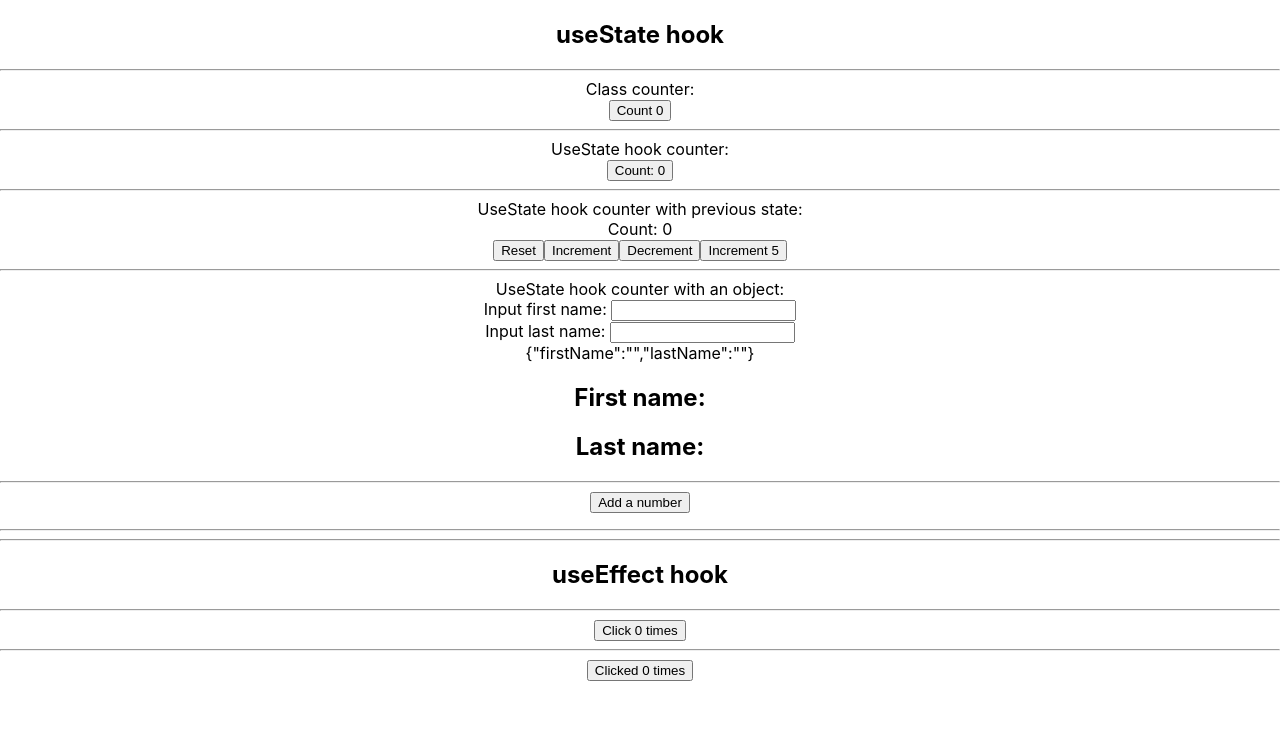
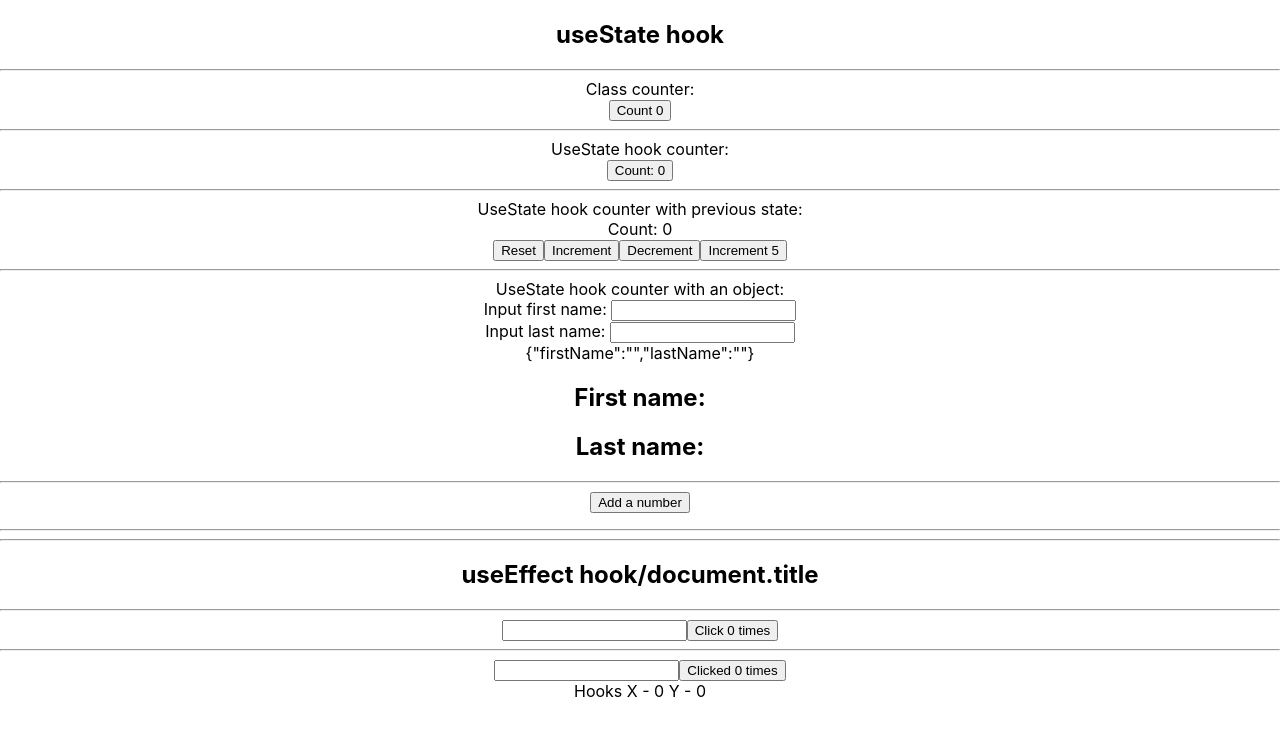
Before and after one commit to apm30/hooks, a React (Create React App) app: page / in a window 1280 px wide. Shown: the top 736 px of the page. Built offline with nearby package versions, Linux system fonts and the light colour scheme.

Commit message:
HookMouse added

```diff
--- a/src/App.js
+++ b/src/App.js
@@ -7,6 +7,7 @@
 import HookCounterFour from './components/HookCounterFour';
 import ClassCounterOne from './components/ClassCounterOne';
 import EffectHookCounterOne from './EffectHookCounterOne';
+import HookMouse from './components/HookMouse';
 
 function App() {
 	return (
@@ -31,11 +32,12 @@
 			<HookCounterFour />
 			<hr />
 			<hr />
-			<h2>useEffect hook</h2>
+			<h2>useEffect hook/document.title</h2>
 			<hr />
 			<ClassCounterOne />
 			<hr />
 			<EffectHookCounterOne />
+			<HookMouse />
 		</div>
 	);
 }
--- a/src/EffectHookCounterOne.jsx
+++ b/src/EffectHookCounterOne.jsx
@@ -2,13 +2,15 @@
 
 function EffectHookCounterOne() {
 	const [count, setCount] = useState(0);
+	const [name, setName] = useState('');
 
 	useEffect(() => {
 		document.title = `Clicked ${count} times`;
-	});
+	}, [count]);
 
 	return (
 		<div>
+			<input type="text" value={name} onChange={e => setName(e.target.value)} />
 			<button onClick={() => setCount(count + 1)}>Clicked {count} times</button>
 		</div>
 	);
--- a/src/components/ClassCounterOne.jsx
+++ b/src/components/ClassCounterOne.jsx
@@ -5,7 +5,8 @@
 		super(props);
 
 		this.state = {
-			count: 0
+			count: 0,
+			name: ''
 		};
 	}
 
@@ -14,12 +15,19 @@
 	}
 
 	componentDidUpdate(prevProps, prevState) {
-		document.title = `Clicked ${this.state.count} times`;
+		if (prevState.count !== this.state.count) {
+			document.title = `Clicked ${this.state.count} times`;
+		}
 	}
 
 	render() {
 		return (
 			<div>
+				<input
+					type="text"
+					value={this.state.name}
+					onChange={e => this.setState({ name: e.target.value })}
+				/>
 				<button onClick={() => this.setState({ count: this.state.count + 1 })}>
 					Click {this.state.count} times
 				</button>
--- /dev/null
+++ b/src/components/HookMouse.jsx
@@ -0,0 +1,21 @@
+import React, { useState, useEffect } from 'react';
+
+function HookMouse() {
+	const [x, setX] = useState(0);
+	const [y, setY] = useState(0);
+	useEffect(() => {
+		const logMousePosition = e => {
+			setX(e.clientX);
+			setY(e.clientY);
+		};
+
+		window.addEventListener('mousemove', logMousePosition);
+	}, []);
+	return (
+		<div>
+			Hooks X - {x} Y - {y}
+		</div>
+	);
+}
+
+export default HookMouse;
```
